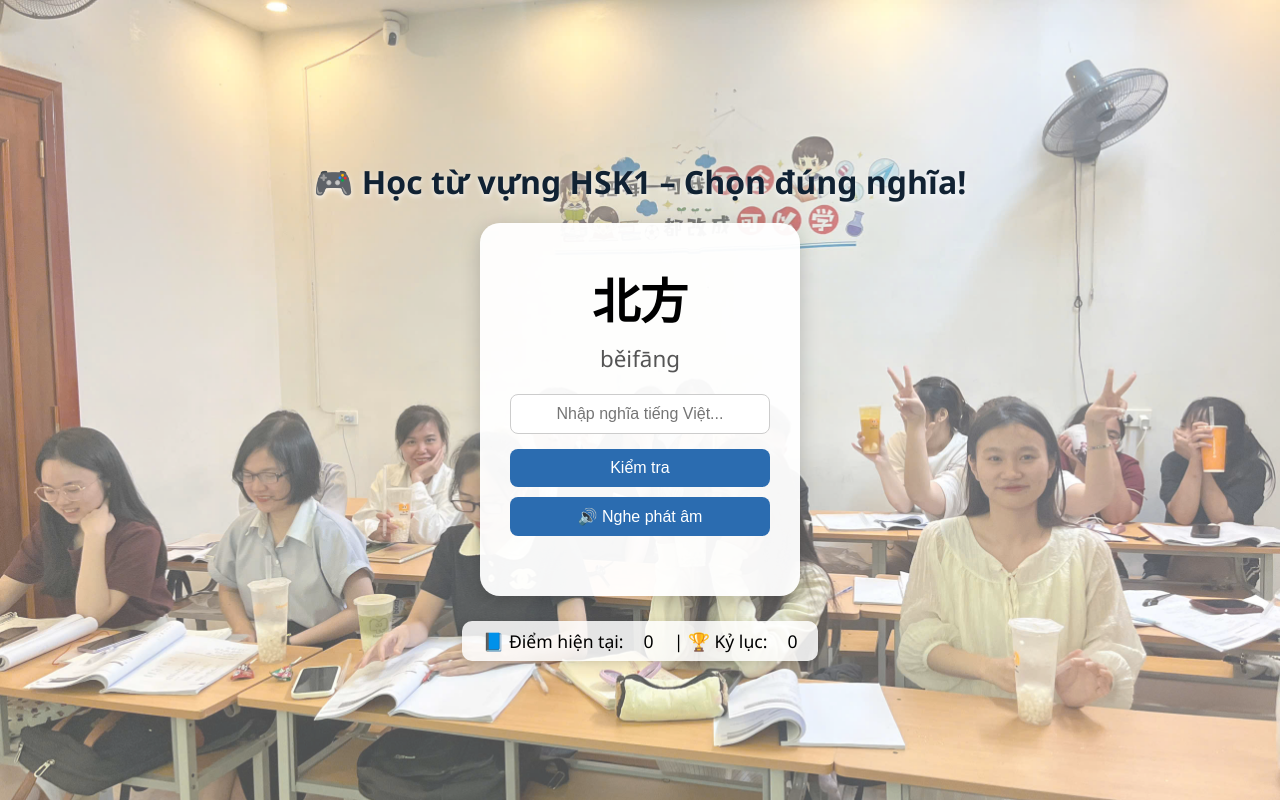
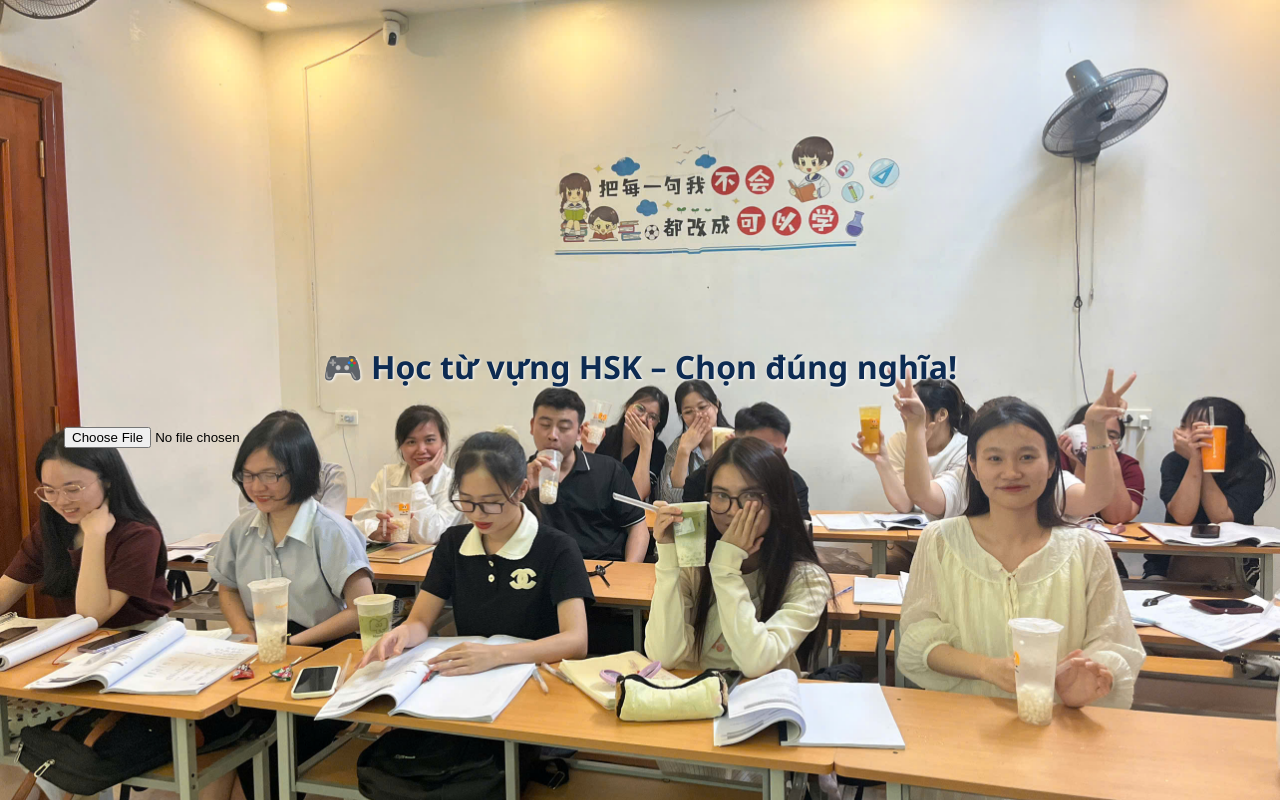
Before and after one commit to thuytep2k97/HSK3, a plain HTML site: page index.html in a window 1280 px wide. Drawn offline with Linux system fonts and the light colour scheme.

Commit message:
index.html

```diff
--- a/index.html
+++ b/index.html
@@ -1,13 +1,13 @@
 <!DOCTYPE html>
 <html lang="vi">
 <head>
-  <meta charset="UTF-8" />
-  <meta name="viewport" content="width=device-width, initial-scale=1.0" />
-  <title>Học từ vựng HSK1</title>
+<meta charset="UTF-8">
+<meta name="viewport" content="width=device-width, initial-scale=1.0">
+<title>Học từ vựng HSK – Trung Béo</title>
+<script src="https://cdnjs.cloudflare.com/ajax/libs/xlsx/0.18.5/xlsx.full.min.js"></script>
 <style>
-    * { box-sizing: border-box; }
   body {
-      font-family: "Segoe UI", sans-serif;
+    font-family: 'Segoe UI', sans-serif;
     background-image: url('https://github.com/thuytep2k97/HSK3/blob/main/huhu.jpg?raw=true');
     background-size: cover;
     background-position: center;
@@ -19,189 +19,145 @@
     flex-direction: column;
     align-items: center;
     justify-content: center;
-      overflow: hidden;
-    }
-
-    /* lớp phủ mờ nhẹ để chữ không bị chìm */
-    .overlay {
-      background-color: rgba(255, 255, 255, 0.3); /* giảm từ 0.9 xuống 0.3 để nền rõ hơn */
-      width: 100%;
-      height: 100%;
-      position: absolute;
-      top: 0;
-      left: 0;
-      z-index: -1;
   }
 
   h1 {
-      font-size: 2em;
-      color: #123;
-      margin-bottom: 20px;
+    color: #0d2b52;
+    text-shadow: 1px 1px 3px white;
     text-align: center;
-      text-shadow: 0 2px 5px rgba(255,255,255,0.8);
   }
 
-    .scoreboard {
-      background: rgba(255, 255, 255, 0.85);
-      border-radius: 10px;
-      display: flex;
-      justify-content: center;
-      align-items: center;
-      gap: 20px;
-      font-size: 1.1em;
-      padding: 8px 20px;
-      box-shadow: 0 2px 10px rgba(0,0,0,0.15);
-      margin-top: 25px;
+  #game-container {
+    background: rgba(255, 255, 255, 0.9);
+    padding: 30px;
+    border-radius: 20px;
+    box-shadow: 0 4px 10px rgba(0,0,0,0.2);
+    text-align: center;
+    width: 320px;
   }
 
-    .card {
-      background: rgba(255, 255, 255, 0.95);
-      border-radius: 20px;
-      box-shadow: 0 4px 20px rgba(0,0,0,0.2);
-      width: 320px;
-      padding: 40px 30px;
-      text-align: center;
-      transition: all 0.3s ease;
+  #chinese {
+    font-size: 40px;
+    font-weight: bold;
   }
 
-    .card:hover {
-      transform: scale(1.02);
-      box-shadow: 0 6px 25px rgba(0,0,0,0.25);
-    }
-
-    .word {
-      font-size: 3em;
-      font-weight: bold;
+  #pinyin {
+    font-size: 22px;
+    color: #555;
     margin-bottom: 10px;
   }
 
-    .pinyin {
-      font-size: 1.4em;
-      color: #555;
-      margin-bottom: 20px;
-    }
-
-    .answer-input {
-      padding: 10px;
-      width: 100%;
-      font-size: 1em;
-      border-radius: 8px;
-      border: 1px solid #ccc;
-      text-align: center;
-      margin-bottom: 15px;
+  input {
+    padding: 8px;
+    width: 90%;
+    margin-top: 10px;
   }
 
   button {
-      padding: 10px 20px;
+    background: #0056b3;
+    color: white;
     border: none;
-      background-color: #2b6cb0;
-      color: white;
+    padding: 8px 16px;
     border-radius: 8px;
     cursor: pointer;
-      font-size: 1em;
-      width: 100%;
-      margin-bottom: 10px;
-      transition: 0.2s;
+    margin-top: 10px;
   }
 
   button:hover {
-      background-color: #1a4f8a;
+    background: #003f82;
   }
 
-    .message {
-      font-size: 1.2em;
-      margin-top: 10px;
+  #scoreboard {
+    margin-top: 15px;
+    color: #222;
     font-weight: bold;
   }
 
-    .container {
-      z-index: 10;
-      position: relative;
-      display: flex;
-      flex-direction: column;
-      align-items: center;
+  #file-input {
+    margin-bottom: 20px;
   }
 
 </style>
 </head>
 <body>
-  <div class="overlay"></div>
+  <h1>🎮 Học từ vựng HSK – Chọn đúng nghĩa!</h1>
 
-  <div class="container">
-    <h1>🎮 Học từ vựng HSK1 – Chọn đúng nghĩa!</h1>
-
-    <div class="card">
-      <div class="word" id="word">加载中...</div>
-      <div class="pinyin" id="pinyin"></div>
-
-      <input type="text" id="answer" class="answer-input" placeholder="Nhập nghĩa tiếng Việt..." />
+  <input type="file" id="file-input" accept=".xlsx" />
+  <div id="game-container" style="display:none;">
+    <div id="chinese"></div>
+    <div id="pinyin"></div>
+    <input type="text" id="answer" placeholder="Nhập nghĩa tiếng Việt...">
     <button onclick="checkAnswer()">Kiểm tra</button>
-      <button onclick="speakWord()">🔊 Nghe phát âm</button>
-
-      <div class="message" id="message"></div>
-    </div>
-
-    <div class="scoreboard">
-      📘 Điểm hiện tại: <span id="score">0</span> | 🏆 Kỷ lục: <span id="best">0</span>
-    </div>
+    <button onclick="speak()">🔊 Nghe phát âm</button>
+    <div id="result"></div>
+    <div id="scoreboard">Điểm: 0 | Kỷ lục: 0</div>
   </div>
 
 <script>
-    const words = [
-      { zh: "矮", pinyin: "ǎi", vi: "thấp, lùn" },
-      { zh: "爱好", pinyin: "àihào", vi: "sở thích" },
-      { zh: "安静", pinyin: "ānjìng", vi: "yên tĩnh" },
-      { zh: "班", pinyin: "bān", vi: "lớp, ca (làm việc)" },
-      { zh: "帮忙", pinyin: "bāngmáng", vi: "giúp đỡ" },
-      { zh: "北方", pinyin: "běifāng", vi: "miền Bắc" },
-      { zh: "比赛", pinyin: "bǐsài", vi: "thi đấu" },
-      { zh: "比较", pinyin: "bǐjiào", vi: "tương đối, khá" }
-    ];
+  let words = [];
+  let current = 0;
+  let score = 0;
+  let best = 0;
 
-    let current, score = 0, best = localStorage.getItem("bestScore") || 0;
-    document.getElementById("best").innerText = best;
+  document.getElementById("file-input").addEventListener("change", handleFile, false);
 
-    function newWord() {
-      current = words[Math.floor(Math.random() * words.length)];
-      document.getElementById("word").innerText = current.zh;
-      document.getElementById("pinyin").innerText = current.pinyin;
+  function handleFile(e) {
+    const file = e.target.files[0];
+    const reader = new FileReader();
+    reader.onload = function(event) {
+      const data = new Uint8Array(event.target.result);
+      const workbook = XLSX.read(data, {type: 'array'});
+      const sheet = workbook.Sheets[workbook.SheetNames[0]];
+      const json = XLSX.utils.sheet_to_json(sheet, {header: 1});
+      words = json.slice(1).map(row => ({
+        zh: row[0],
+        pinyin: row[1],
+        vi: row[2]
+      })).filter(x => x.zh && x.vi);
+      if (words.length > 0) {
+        document.getElementById("file-input").style.display = "none";
+        document.getElementById("game-container").style.display = "block";
+        nextWord();
+      } else {
+        alert("File không có dữ liệu hợp lệ!");
+      }
+    };
+    reader.readAsArrayBuffer(file);
+  }
+
+  function nextWord() {
+    current = Math.floor(Math.random() * words.length);
+    const word = words[current];
+    document.getElementById("chinese").textContent = word.zh;
+    document.getElementById("pinyin").textContent = word.pinyin;
     document.getElementById("answer").value = "";
-      document.getElementById("message").innerText = "";
+    document.getElementById("result").textContent = "";
   }
 
   function checkAnswer() {
-      const ans = document.getElementById("answer").value.trim().toLowerCase();
-      const correct = current.vi.toLowerCase();
-      const msg = document.getElementById("message");
+    const input = document.getElementById("answer").value.trim();
+    if (!input) return;
 
-      if (correct.includes(ans) && ans !== "") {
-        msg.style.color = "green";
-        msg.innerText = "✅ Đúng rồi, a Trung khen bạn!";
+    const correct = words[current].vi.trim().toLowerCase();
+    if (input.toLowerCase() === correct) {
       score++;
+      best = Math.max(best, score);
+      document.getElementById("result").textContent = "✅ Đúng rồi, a Trung khen bạn!";
+      document.getElementById("result").style.color = "green";
     } else {
-        msg.style.color = "red";
-        msg.innerText = "❌ Tiếc quá, sai rồi!";
+      document.getElementById("result").textContent = "❌ Tiếc quá, sai rồi!";
+      document.getElementById("result").style.color = "red";
       score = 0;
     }
-
-      if (score > best) {
-        best = score;
-        localStorage.setItem("bestScore", best);
+    document.getElementById("scoreboard").textContent = `Điểm: ${score} | Kỷ lục: ${best}`;
+    setTimeout(nextWord, 1200);
   }
 
-      document.getElementById("score").innerText = score;
-      document.getElementById("best").innerText = best;
-
-      setTimeout(newWord, 1500);
-    }
-
-    function speakWord() {
-      const utter = new SpeechSynthesisUtterance(current.zh);
+  function speak() {
+    const utter = new SpeechSynthesisUtterance(words[current].zh);
     utter.lang = "zh-CN";
     speechSynthesis.speak(utter);
   }
-
-    newWord();
 </script>
 </body>
 </html>
```
Lines whose indentation alone changed are shown as unchanged.
